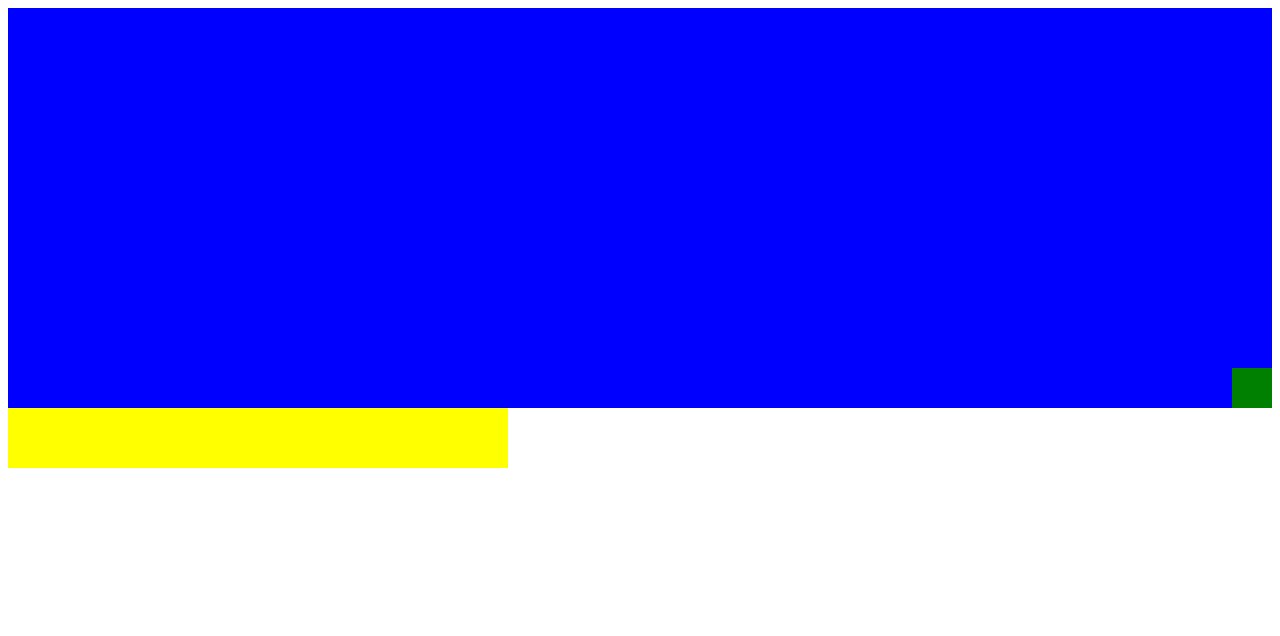
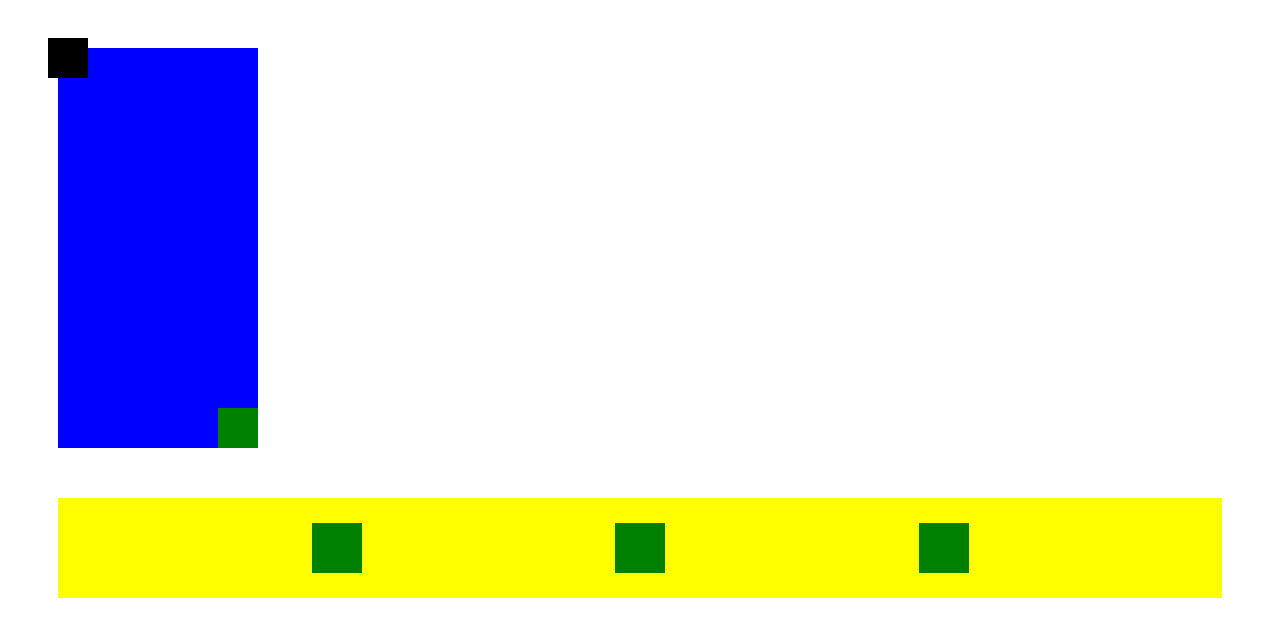
Before and after one commit to nihat08/2cWI, a plain HTML site: page 06_2Uebung/uebung2.html in a window 1280 px wide. Drawn offline with Linux system fonts and the light colour scheme.

Commit message:
06_2_finished

```diff
--- a/06_2Uebung/style.css
+++ b/06_2Uebung/style.css
@@ -1,8 +1,10 @@
 .bluebox{
     background-color: blue;
     height: 400px;
-    width: 200;
+    width: 200px;
     position: relative;
+    top: 40px;
+    left: 50px;
 }
 .greenbox {
     background-color: green;
@@ -12,8 +14,28 @@
     bottom: 0px;
     right: 0px;
 }
+.blackbox {
+    background-color: black;
+    height: 40px;
+    width: 40px;
+    position: relative;
+    top: -370px;
+    left: 40px;
+}
 .yellowbox{
     background-color: yellow;
-    width: 500px;
-    height: 60px;
+    height: 100px;
+    justify-content: space-evenly;
+    display: flex;
+    flex-direction: row-reverse;
+    align-items: center;
+    position: relative;
+    margin: 50px;
 }
+.greenboxes{
+    background-color: green;
+    height: 50px;
+    width: 50px;
+    justify-content: space-around;
+
+}
--- a/06_2Uebung/uebung2.html
+++ b/06_2Uebung/uebung2.html
@@ -8,10 +8,12 @@
 </head>
 <body>
     <div class="bluebox">
-        <div class="blackbox"></div>
         <div class="greenbox"></div>
     </div>
+    <div class="blackbox"></div>
     <div class="yellowbox">
+        <div class="greenboxes"></div>
+        <div class="greenboxes"></div>
         <div class="greenboxes"></div>
     </div>
 
```
